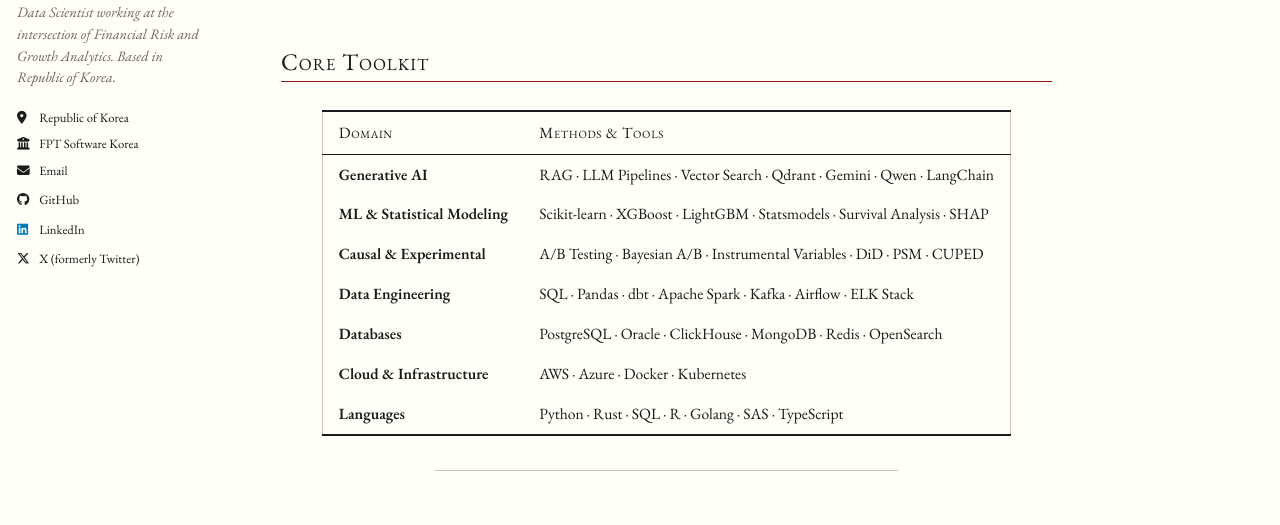
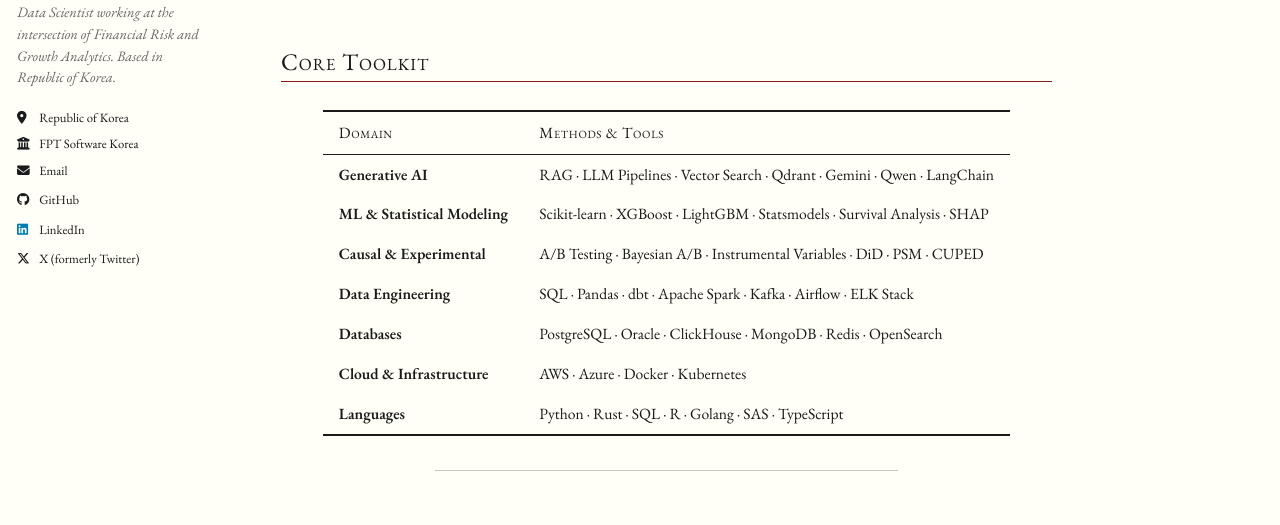
Before and after one commit to augustine0890/augustine0890.github.io, a Jekyll site: the page built from _pages/about.md, in a window 1280 px wide and 1400 px high, scrolled down 1285 px. Shown: the part 298-823 px from the top of the window. Built offline with Jekyll 4.4.1, drawn with Linux system fonts in a browser that asks for light colours; a script bundle is joined from its source files by our own code; library files that are not in the unit come from our copies.

Commit message:
Fix two LaTeX theme bugs: table borders and dark mode toggle
- Table (booktabs): add `border: none` before border-top/bottom to
  clear the original `border: 1px solid` shorthand — removes unwanted
  left/right vertical lines on all site tables
- Dark mode: replace `@media (prefers-color-scheme: dark)` with
  `html[data-theme="dark"]` to match the site's JS theme toggle
  mechanism (clicking the sun/moon icon in the masthead now works)

```diff
--- a/_sass/layout/_latex_extras.scss
+++ b/_sass/layout/_latex_extras.scss
@@ -142,6 +142,7 @@ table {
     max-width: 100%;
     margin: 1.8em auto;
     font-size: 0.92em;
+    border: none;
     border-top: 2px solid var(--global-text-color);
     border-bottom: 2px solid var(--global-text-color);
     background: transparent;
--- a/_sass/theme/_latex_dark.scss
+++ b/_sass/theme/_latex_dark.scss
@@ -1,10 +1,10 @@
 /* ==========================================================================
    LATEX THEME — DARK
-   Dark mode overrides using warm parchment-on-charcoal palette
+   Activated by the JS theme toggle (html[data-theme="dark"]).
+   Warm parchment-on-charcoal palette.
    ========================================================================== */
 
-@media (prefers-color-scheme: dark) {
-    :root {
+html[data-theme="dark"] {
     --global-base-color                 : #d4896a;
     --global-bg-color                   : #1c1a18;
     --global-footer-bg-color            : #111110;
@@ -28,4 +28,3 @@
     --latex-masthead-border             : #dedad2;
     --latex-drop-cap-color              : #d4896a;
 }
-}
```
Lines whose indentation alone changed are shown as unchanged.
